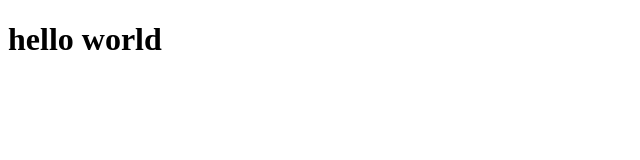
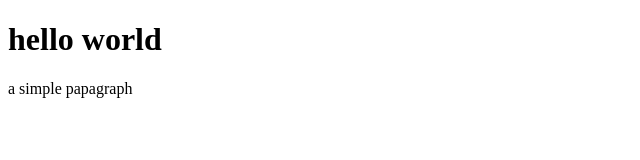
Before and after one commit to slimane2901/demo-repo, a plain HTML site: page index.html in a window 1280 px wide. Shown: the whole page, without its empty margins (0-640 px from the left). Drawn offline with Linux system fonts and the light colour scheme.

Commit message:
add <p> inside body

```diff
--- a/index.html
+++ b/index.html
@@ -6,5 +6,8 @@
     </head>
     <body>
         <h1>hello world</h1>
+        <div>
+            <p>a simple papagraph </p>
+        </div>
     </body>
 </html>
```
